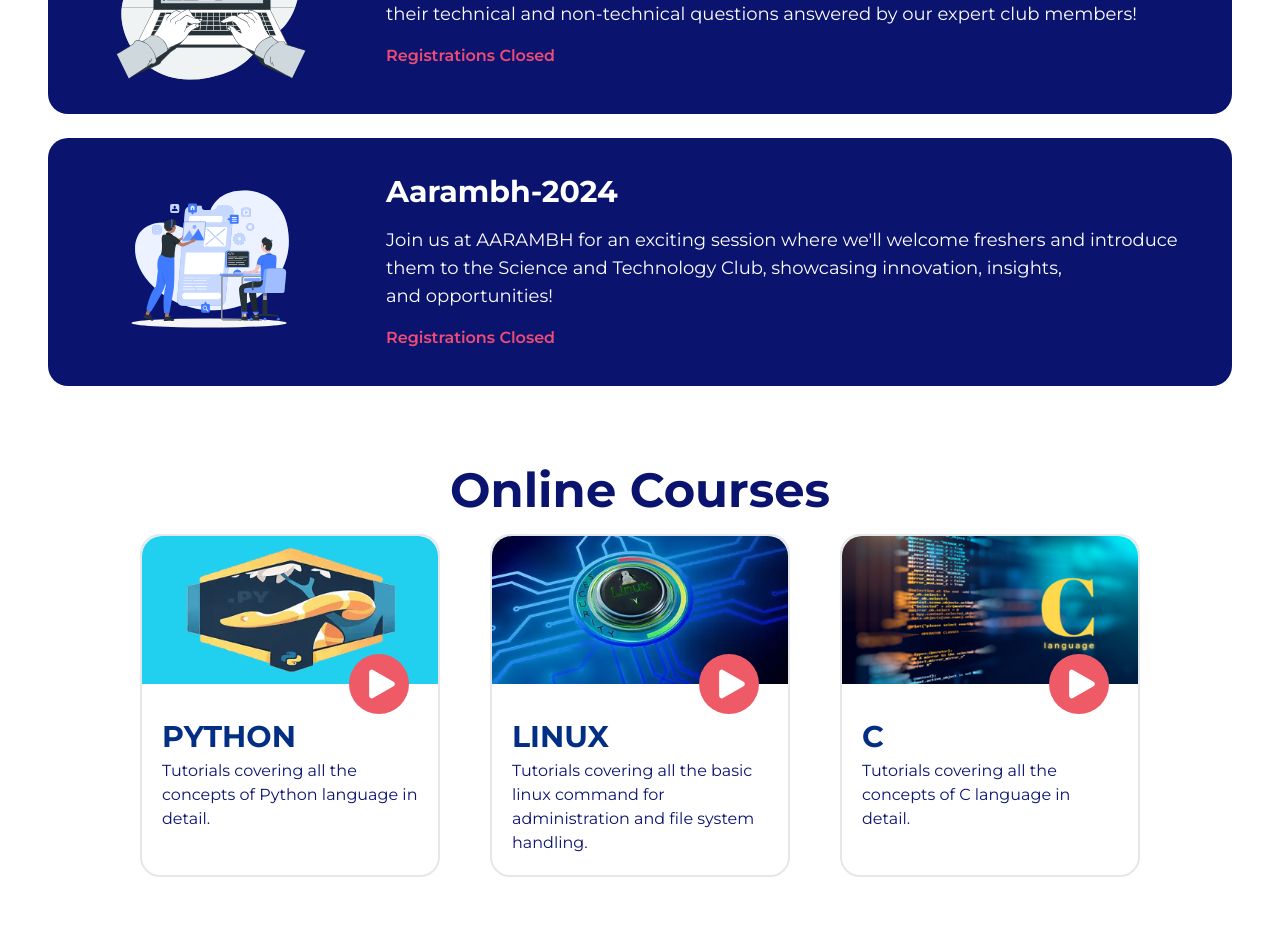
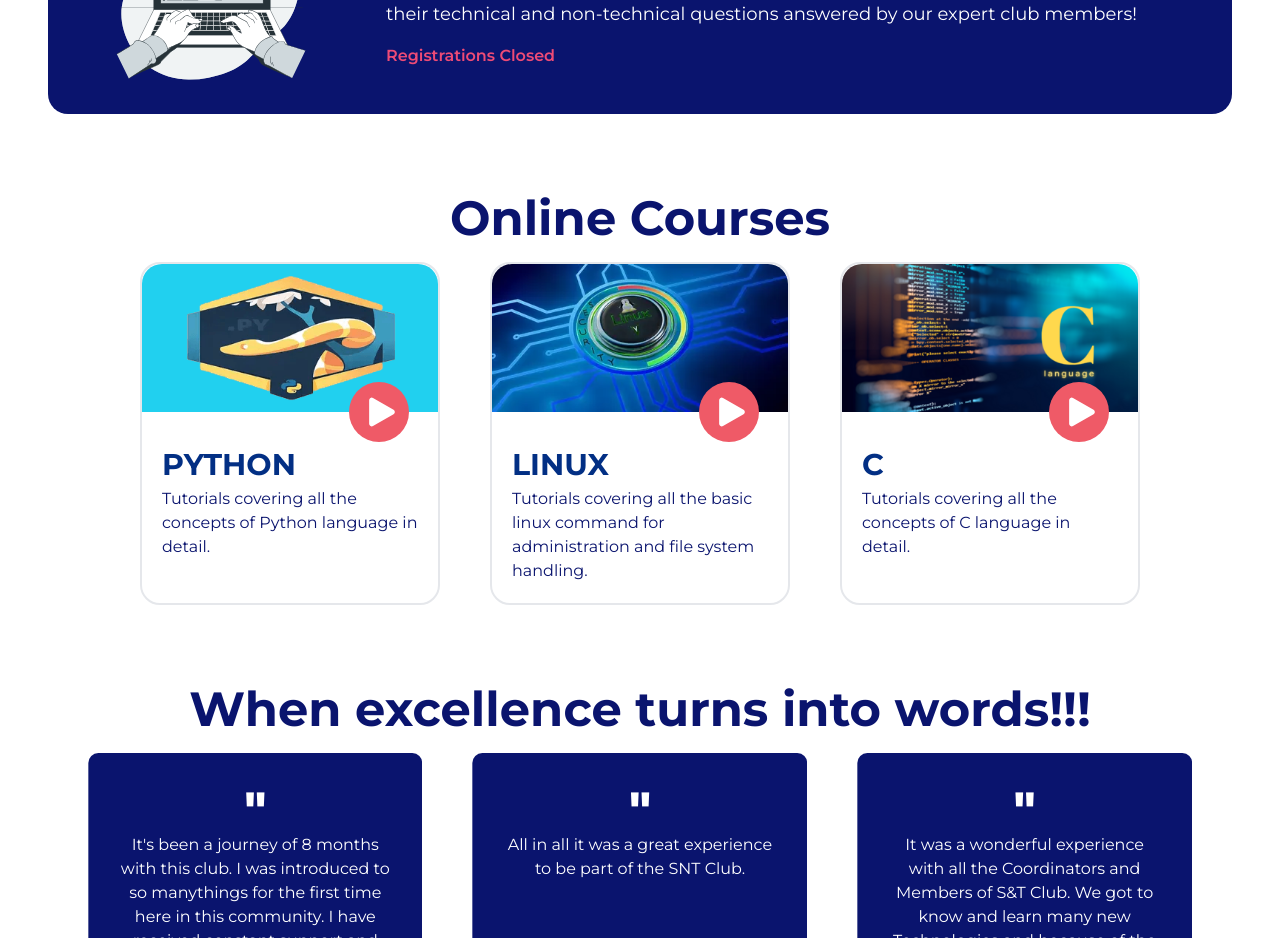
Before and after one commit to snt-club/snt-club.vercel.app, a Next.js app: page / in a window 1280 px wide. Shown: the part 4180-5118 px from the top of the page. Built offline with nearby package versions, Linux system fonts and the light colour scheme.

Commit message:
Refactor: update event details by commenting out Aarambh-2024

```diff
--- a/eventConstants.js
+++ b/eventConstants.js
@@ -12,8 +12,14 @@ const eventDetails = [
     eventRegLink: '/events/',
     eventRegStatus: 'closed',
   },
-
-
+  {
+    eventName: 'CodeFormers',
+    eventDesc: 'Join us for Codeformers, a thrilling monthly coding series that transforms the C programming skills, evolve and claim interesting victory taglines every month!',
+    eventImg: windows_img,
+    eventStatus: 'ongoing',
+    eventRegLink: '/events/codeformers',
+    eventRegStatus: 'live',
+  },
   {
     eventName: 'C Bootcamp',
     eventDesc: 'Join the C Bootcamp to master C programming through flexible hybrid classes, hands-on tasks, and real-time support.',
@@ -21,14 +27,6 @@ const eventDetails = [
     eventStatus: 'past',
     eventRegLink: '/events/cbootcamp24',
     eventRegStatus: 'closed',
-  },
-  {
-    eventName: 'CodeFormers',
-    eventDesc: 'Join us for Codeformers, a thrilling monthly coding series that transforms the C programming skills, evolve and claim interesting victory taglines every month!',
-    eventImg: windows_img,
-    eventStatus: 'ongoing',
-    eventRegLink: '/events/codeformers',
-    eventRegStatus: 'live',
   },
   {
     eventName: 'Tech Talk With Alumni 2.0',
@@ -46,14 +44,14 @@ const eventDetails = [
     eventRegLink: '/events/AskSnT',
     eventRegStatus: 'closed',
   },
-  {
-    eventName: 'Aarambh-2024',
-    eventDesc: "Join us at AARAMBH for an exciting session where we'll welcome freshers and introduce them to the Science and Technology Club, showcasing innovation, insights, and opportunities!",
-    eventImg: flutterworkshop_img,
-    eventStatus: 'past',
-    eventRegLink: '/events/aarambh24',
-    eventRegStatus: 'closed',
-  },
+  // {
+  //   eventName: 'Aarambh-2024',
+  //   eventDesc: "Join us at AARAMBH for an exciting session where we'll welcome freshers and introduce them to the Science and Technology Club, showcasing innovation, insights, and opportunities!",
+  //   eventImg: flutterworkshop_img,
+  //   eventStatus: 'past',
+  //   eventRegLink: '/events/aarambh24',
+  //   eventRegStatus: 'closed',
+  // },
   // {
   //   eventName: 'Tech Talk With Alumni',
   //   eventDesc: 'Tech talk with alumni Join us for an Expert talk session, connecting students with industry pioneers for insightful tech guidance!',
```
